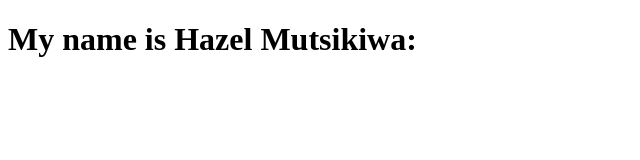
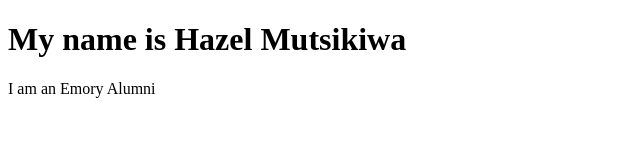
Before and after one commit to tkhazzy/tkhazzy, a plain HTML site: page index.html in a window 1280 px wide. Shown: the whole page, without its empty margins (0-640 px from the left). Drawn offline with Linux system fonts and the light colour scheme.

Commit message:
Paragraph

```diff
--- a/index.html
+++ b/index.html
@@ -5,6 +5,11 @@
     <title>Hazel Mutsikiwa</title>
 </head>
 <body>
-     <h1>My name is Hazel Mutsikiwa: </h1>
+     <h1>My name is Hazel Mutsikiwa </h1>
+     <p>
+
+        I am an Emory Alumni
+     </p>
+
 </body>
 </html>
```
